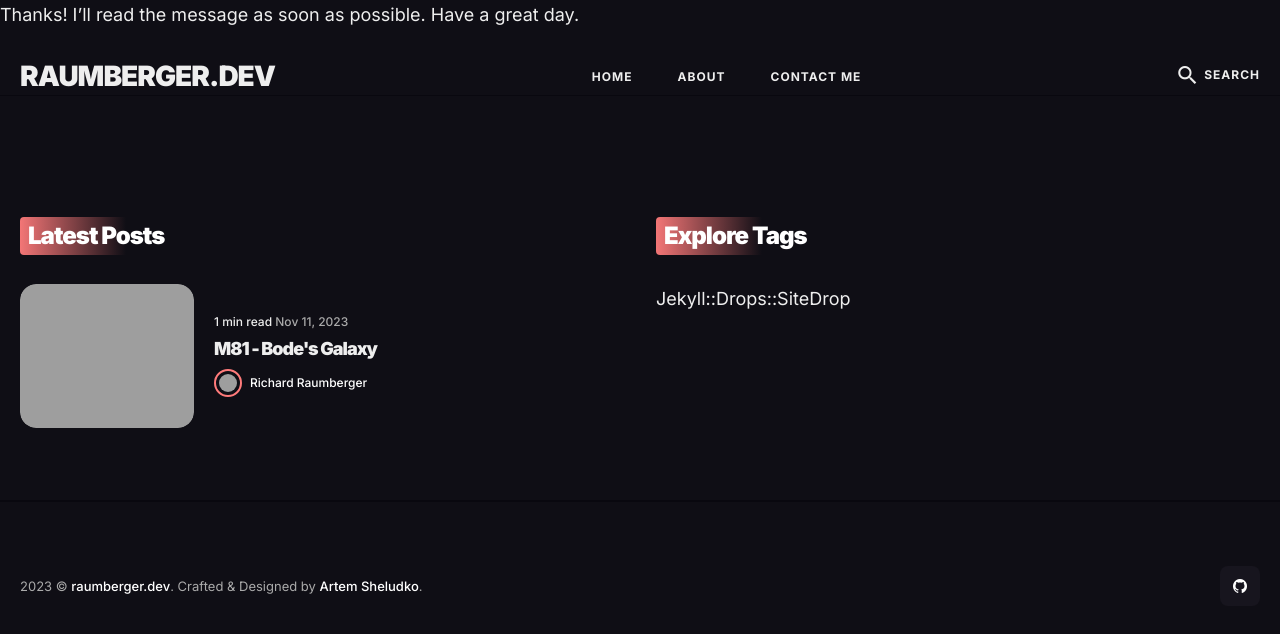
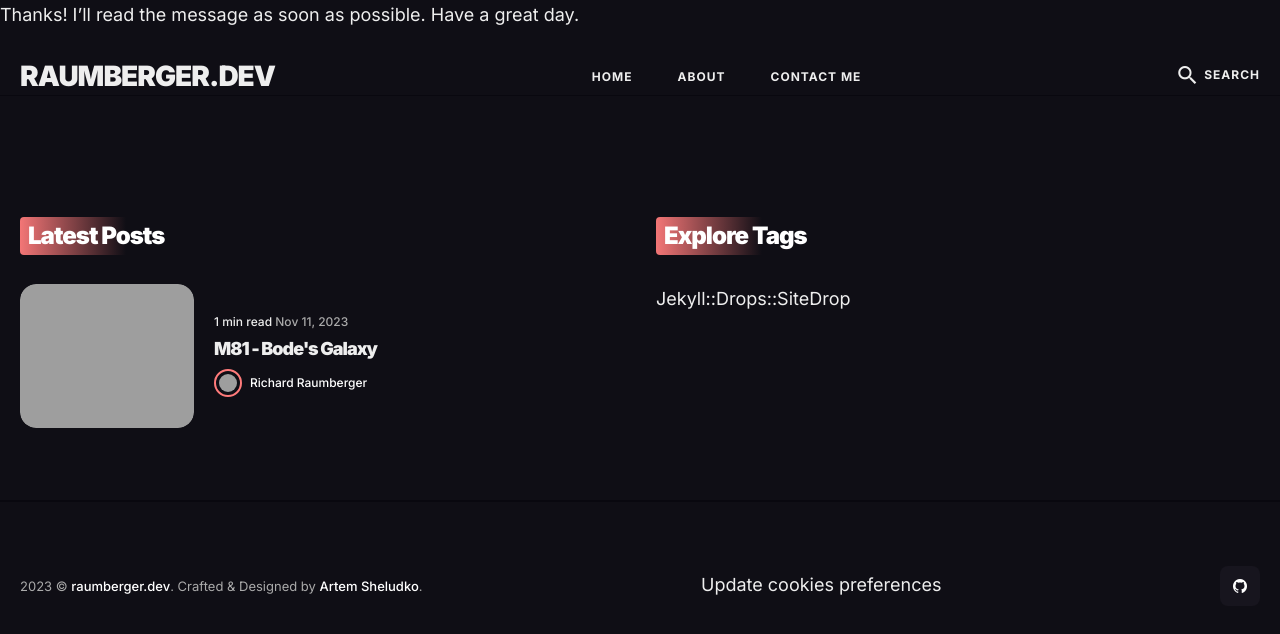
Before and after one commit to raumbear/raumberger.dev, a Jekyll site: the page built from _pages/contact-thanks.md, in a window 1280 px wide. Shown: the top 634 px of the page. Built offline with Jekyll 4.4.1, drawn with Linux system fonts in a browser that asks for light colours; nearby versions of some CDN libraries; comment, search, counter and statistics services are not loaded; grey boxes are pictures that could not be loaded.

Commit message:
add cookie consent javascript

```diff
--- /dev/null
+++ b/_includes/cookieConsent.html
@@ -0,0 +1,13 @@
+<script type="text/javascript" src="https://www.termsfeed.com/public/cookie-consent/4.1.0/cookie-consent.js" charset="UTF-8"></script>
+<script type="text/javascript" charset="UTF-8">
+document.addEventListener('DOMContentLoaded', function () {
+cookieconsent.run({"notice_banner_type":"headline","consent_type":"express","palette":"light","language":"en","page_load_consent_levels":["strictly-necessary"],"notice_banner_reject_button_hide":false,"preferences_center_close_button_hide":false,"page_refresh_confirmation_buttons":false,"website_name":"raumberger.dev"});
+});
+</script>
+
+<!-- Dynatrace Real-User-Monitoring -->
+<script type="text/plain" data-cookie-consent="tracking">dtrum.enable()</script>
+<!-- end of Dynatrace Real-User-Monitoring-->
+
+<noscript>Free cookie consent management tool by <a href="https://www.termsfeed.com/">TermsFeed</a></noscript>
+<!-- End Cookie Consent by TermsFeed https://www.TermsFeed.com -->
--- a/_includes/footer.html
+++ b/_includes/footer.html
@@ -17,6 +17,7 @@
       <div class="col col-12">
       <div class="footer__inner">
         <div class="copyright">{{site.time | date: '%Y'}} &copy; <a href="/">{{site.title}}</a>. Crafted & Designed by <a href="https://jekyllthemes.io/developers/artem-sheludko">Artem Sheludko</a>.</div>
+        <a href="#" id="open_preferences_center">Update cookies preferences</a>
         {% include social-links.html %}
         </div>
       </div>
--- a/_layouts/default.html
+++ b/_layouts/default.html
@@ -4,6 +4,7 @@
 {% include head.html %}
 
 <body>
+  {% include cookieConsent.html %}
 
   {% include header.html %}
 
```
